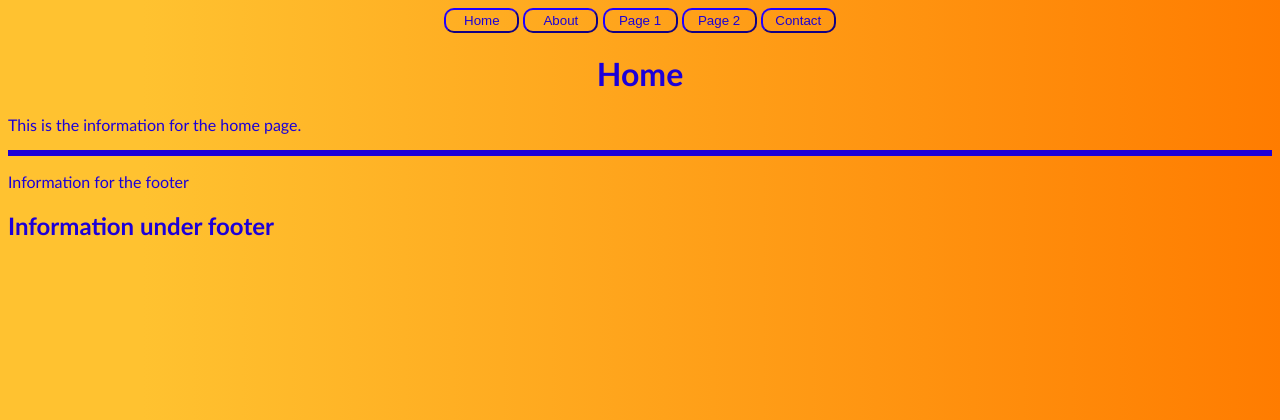
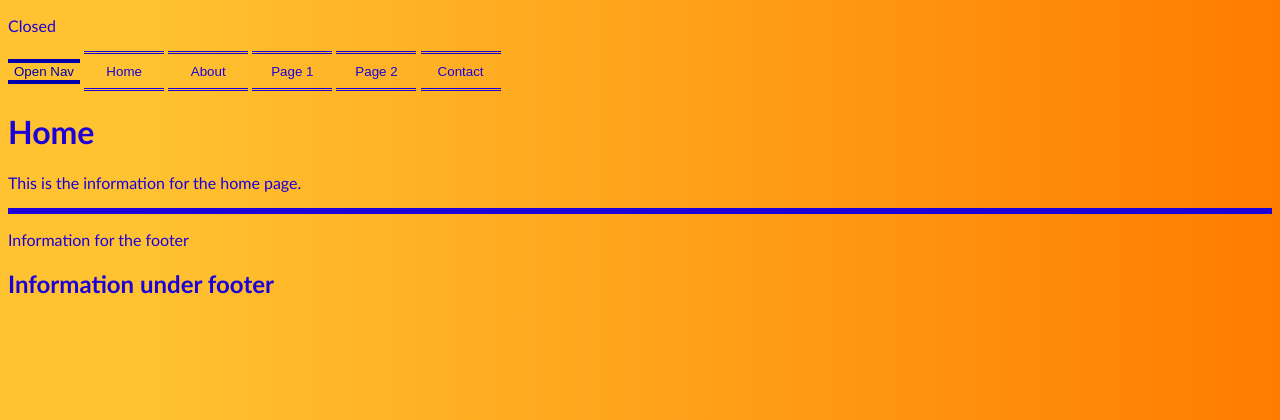
Before and after one commit to theHappyMonke/HTML, a Flask app: page / in a window 1280 px wide. Shown: the top 420 px of the page. Run offline with Flask 3, Linux system fonts and the light colour scheme.

Commit message:
added a button that will eventually show and remove the navigation bar.

```diff
--- a/static/css/default_pallet.css
+++ b/static/css/default_pallet.css
@@ -1,26 +1,40 @@
 body {
     font-family:"Gill Sans", "Gill Sans MT", Calibri, "Trebuchet MS", sans-serif;
     color: #1D00D8;
-    background: linear-gradient(90deg, #FFC230 11.2%, #FF7C00 100.2%);
+    background: linear-gradient(90deg, #FFC230 11.2%, rgb(255, 124, 0) 100.2%);
 }
 
 button.nav {
-    min-width: 75px;
+    min-width: 80px;
     max-width: 150px;
-    height: 25px;
-    border-radius: 10px;
+    height: 40px;
+    border-width: 3px 0;
     border-color: #1D00D8;
-    background-color: transparent;
+    border-style: double;
+    background-color: #ff7c0000;
     color: #1D00D8;
 }
 
 button.nav:hover {
     border-color: #00A;
-    background-color: #FFC230;
+    background-color: #ff7c0033;
+    border-width: 5px 0;
     color: #00A;
 }
 
-div.nav, .centered {
+button#nav {
+    border-width: 4px 0;
+    border-color: #00A;
+    border-style: solid;
+    background-color: #ff7c0000;
+    color: #00A;
+}
+
+button#nav:hover {
+    background-color: #ff7c0033;
+}
+
+.centered {
     text-align: center;
 }
 
--- a/static/javascript/default_functions.js
+++ b/static/javascript/default_functions.js
@@ -1,30 +1,8 @@
-// I do not know how to use javascript.
-// I am just trying to learn it.
-const num1 = 5;
-const num2 = 3;
-const sum = num1 + num2;
-console.log(sum);
-
-// while loop
-whileLoop = () => {
-    let i = 0;
-    while (i <= 5) {
-        console.log(i);
-        i++;
+function navToggle() {
+    const x = document.getElementById("navbar");
+    if (x.innerHTML === "Closed") {
+        x.innerHTML = "Open";
+    } else {
+        x.innerHTML = "Closed";
     }
 }
-
-// for loop
-forLoop = () => {
-    for (let i = 5; i >= 0; i--) {
-        console.log(i);
-    }
-}
-
-// if-else statement - not working
-//const age = document.getElementById("age").value;
-//if (age >= 18) {
-//    console.log("You are an adult.");
-//} else {
-//    console.log("You are a child.");
-//}
--- a/templates/index.html
+++ b/templates/index.html
@@ -7,18 +7,31 @@
     </head>
 
     <body>
-    <div class = "nav">
+        <p id = "navbar">Closed</p>
+        <button type = "button" onclick="navToggle()" id = "nav">Open Nav</button>
+
+        <!--This defines some Javascript that changes a paragraph between two states.-->
+        <script>
+            function navToggle() {
+                const x = document.getElementById("navbar");
+                if (x.innerHTML === "Closed") {
+                    x.innerHTML = "Open";
+                } else {
+                    x.innerHTML = "Closed";
+                }
+            }
+        </script>
+
         <a href="/"><button class = "nav">Home</button></a>
         <a href="/about"><button class = "nav">About</button></a>
         <a href="/page1"><button class = "nav">Page 1</button></a>
         <a href="/page2"><button class = "nav">Page 2</button></a>
         <a href="/contact"><button class = "nav">Contact</button></a>
         <h1>{{ page }}</h1>
-    </div>
 
     {% block content %}
     {% endblock %}
-
+    </body>
     <footer>
         <hr>
         <p>Information for the footer</p>
@@ -26,5 +39,4 @@
         {% endblock %}
 
     </footer>
-    </body>
 </html>
```
Also changed, not shown: static/javascript/js_testing.js (added, +30 -0 lines).
